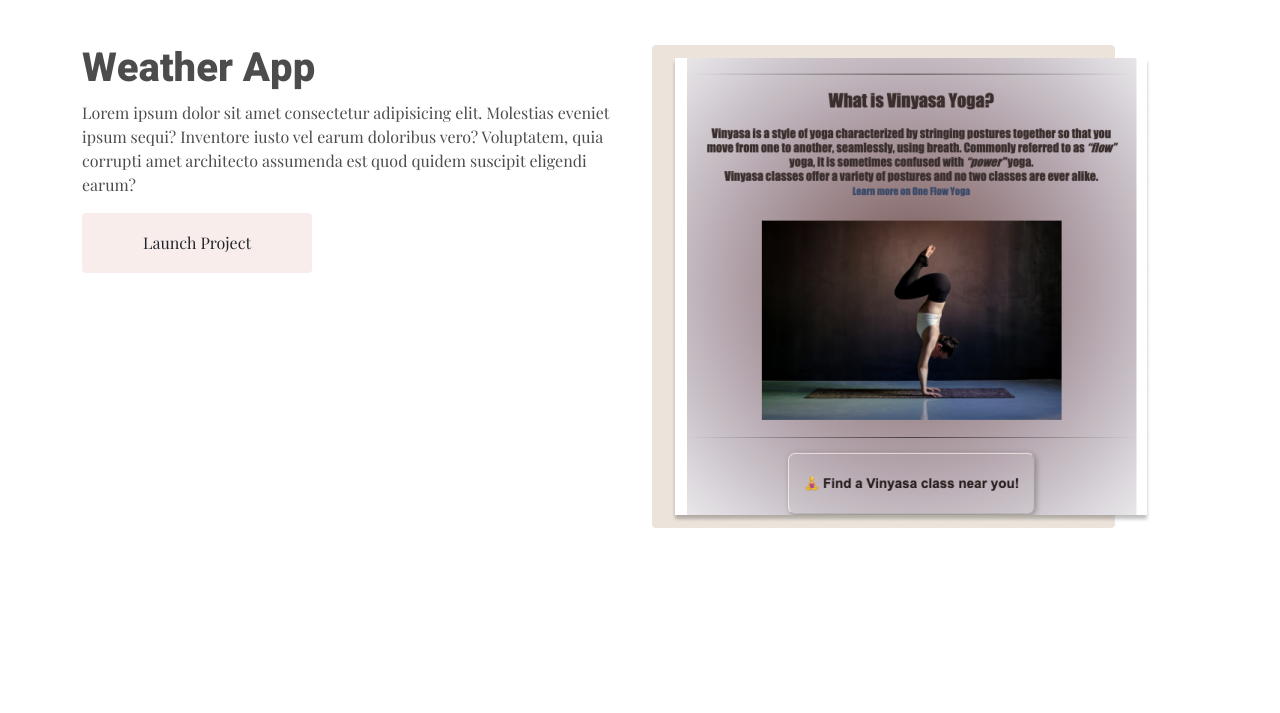
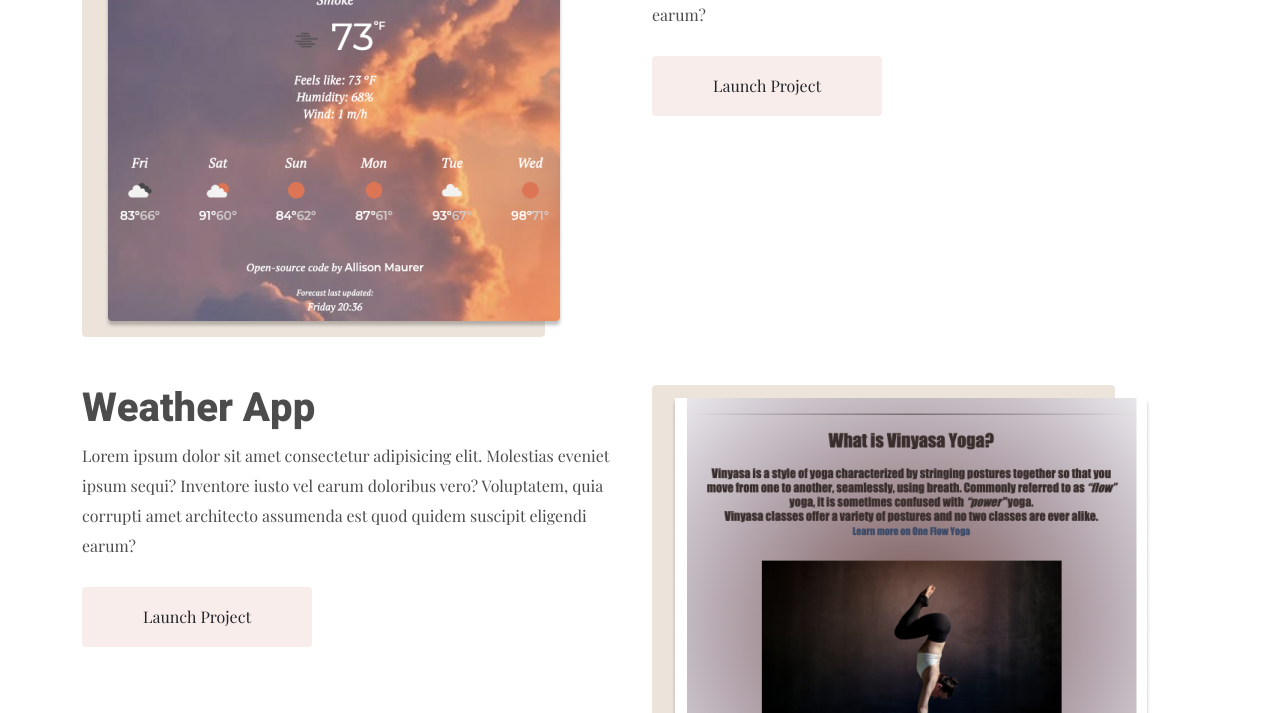
Before and after one commit to allisonmrr/portfolio, a plain HTML site: page index.html in a window 1280 px wide. Shown: the part 783-1496 px from the top of the page. Before the commit the page ends 1311 px from the top, so only its background shows below. Drawn offline with nearby package versions, Linux system fonts and the light colour scheme.

Commit message:
Updated headshot img and added margin to app paragraphs

```diff
--- a/styles/styles.css
+++ b/styles/styles.css
@@ -67,12 +67,17 @@ p {
   text-align: left;
 }
 
+.app-info p {
+  line-height: 30px;
+}
+
 .btn-branding {
   background-color: var(--branding-color);
   border-radius: 4px;
   font-size: 16px;
   line-height: 28px;
   padding: 15px 60px;
+  margin-top: 10px;
 }
 
 @media (max-width: 576px) {
```
Also changed, not shown: images/headshot.png (renamed from images/headshoot.png).
